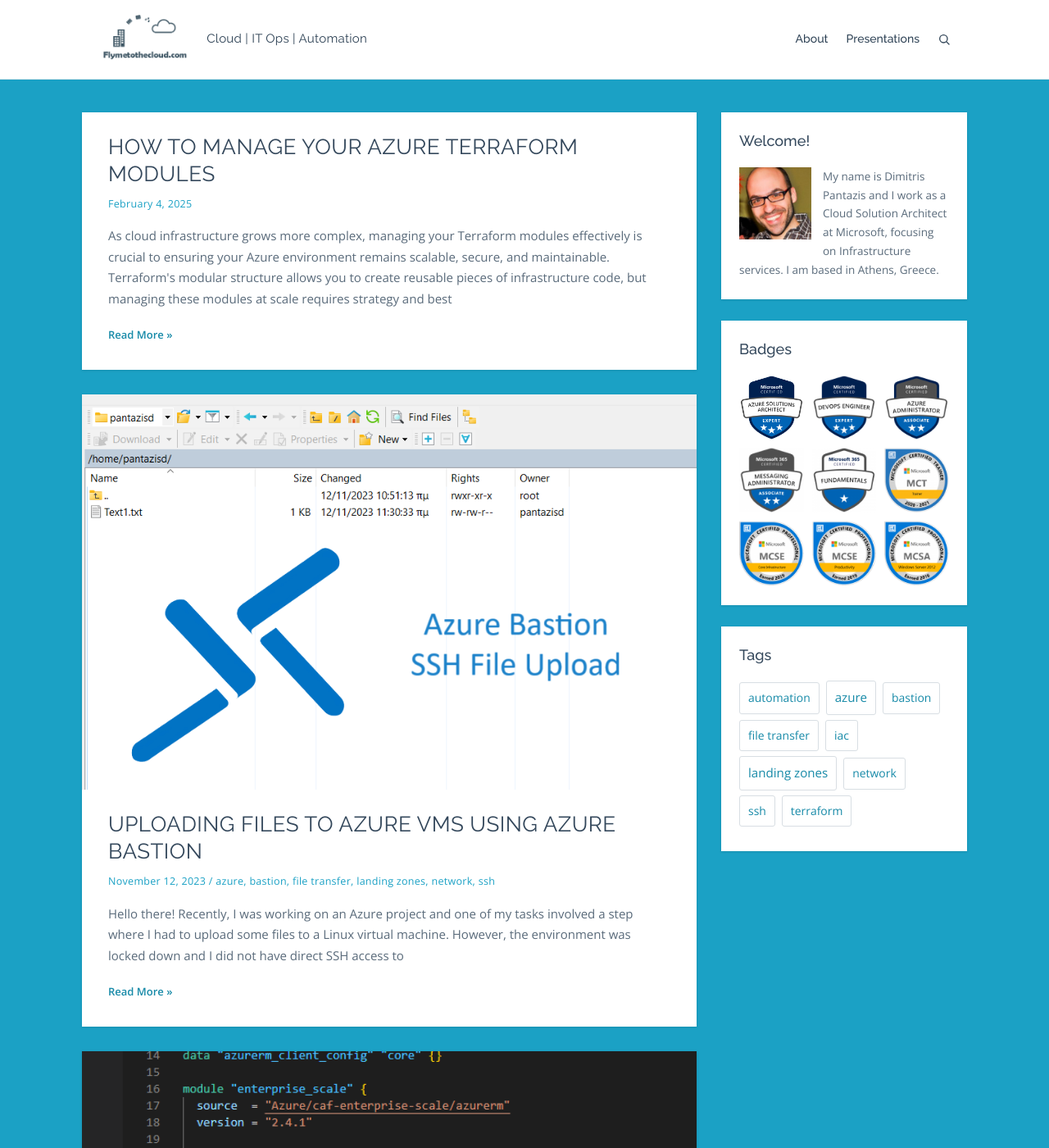
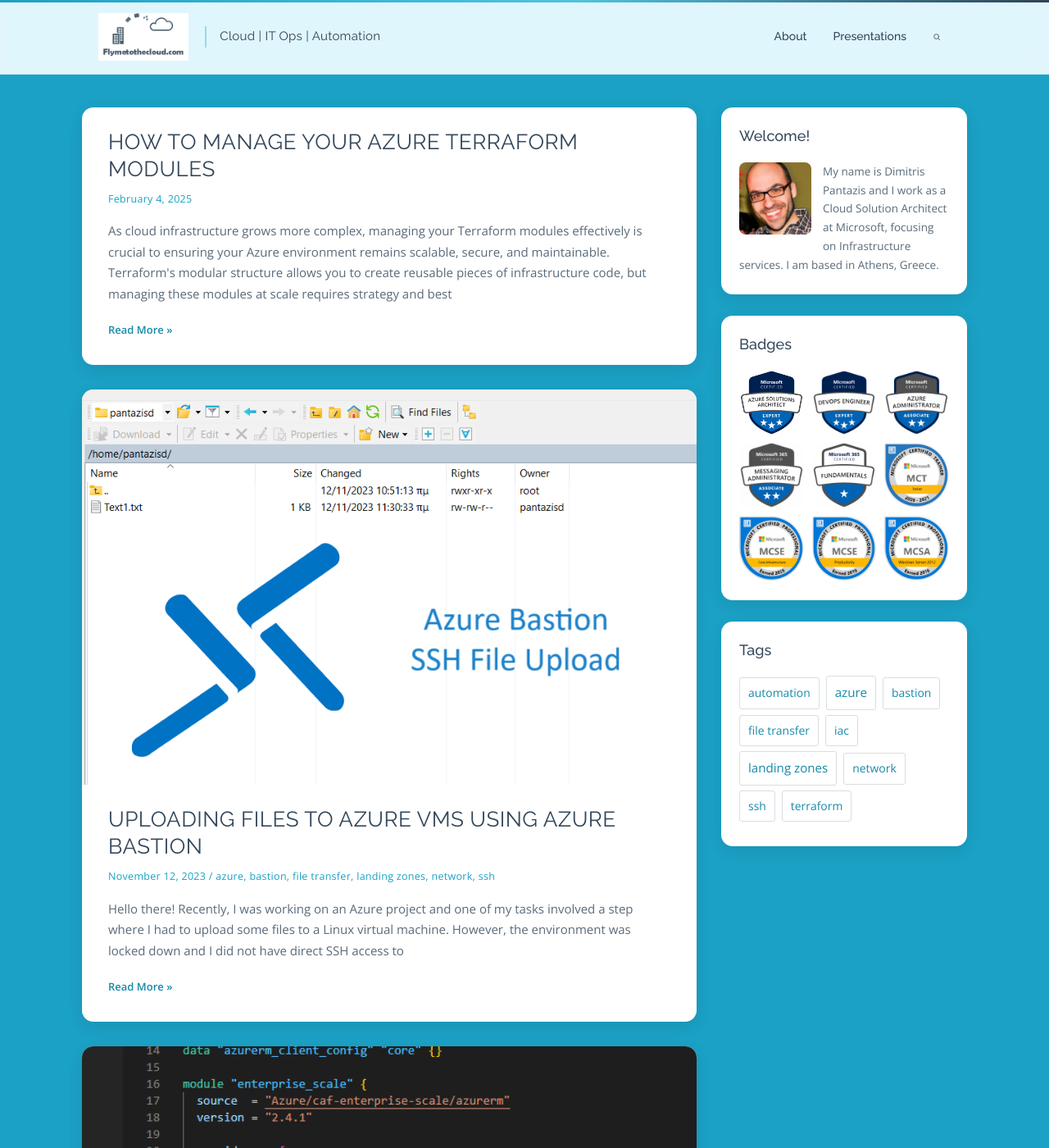
Before and after one commit to dpantaz/flymetothecloud, a Jekyll site: the page built from index.md, in a window 1280 px wide and 1400 px high. Shown: the whole window at 82% size. Built offline with Jekyll 4.4.1, drawn with Linux system fonts in a browser that asks for light colours.

Commit message:
Refresh header (sticky + shrink on scroll) and round home components
- Header: glass/blur background, teal gradient accent line, pill nav links
- Sticky header that shrinks the logo and hides the tagline on scroll (JS toggles .scrolled)
- Rounded corners on post cards, sidebar widgets, single-post container, avatar
- Post cards lift slightly on hover

Co-authored-by: Copilot App <223556219+Copilot@users.noreply.github.com>
Copilot-Session: 3dd01e10-cf7f-4105-8805-ccea87f7022f

```diff
--- a/assets/css/style.css
+++ b/assets/css/style.css
@@ -8,7 +8,9 @@
   --navy: #2f4356;
   --ink: #33475b;
   --body: #5a6b7b;
-  --card-shadow: 0 1px 3px rgba(0, 0, 0, .12);
+  --card-shadow: 0 6px 18px rgba(16, 34, 48, .10);
+  --radius: 14px;
+  --radius-sm: 8px;
 }
 
 * { box-sizing: border-box; }
@@ -31,19 +33,41 @@ img { max-width: 100%; height: auto; }
 
 /* --- Header ---------------------------------------------------------------- */
 .site-header {
-  background: #fff;
-  border-bottom: 1px solid #ececec;
+  position: sticky;
+  top: 0;
+  z-index: 100;
+  background: rgba(255, 255, 255, .88);
+  backdrop-filter: saturate(160%) blur(10px);
+  -webkit-backdrop-filter: saturate(160%) blur(10px);
+  border-bottom: 1px solid rgba(27, 161, 197, .14);
+  box-shadow: 0 1px 0 rgba(16, 34, 48, .02);
+  transition: box-shadow .25s ease, background .25s ease;
+}
+/* teal accent line along the top edge */
+.site-header::before {
+  content: "";
+  position: absolute;
+  inset: 0 0 auto 0;
+  height: 3px;
+  background: linear-gradient(90deg, var(--teal), #4fc3df 55%, var(--navy));
+}
+.site-header.scrolled {
+  background: rgba(255, 255, 255, .96);
+  box-shadow: 0 8px 24px rgba(16, 34, 48, .12);
 }
 .header-inner {
   max-width: 1080px;
   margin: 0 auto;
-  padding: 18px 20px;
+  padding: 16px 20px;
   display: flex;
   align-items: center;
   gap: 18px;
+  transition: padding .25s ease;
 }
+.site-header.scrolled .header-inner { padding: 8px 20px; }
 .site-logo { display: inline-flex; align-items: center; flex: 0 0 auto; }
-.site-logo img { height: 60px; width: auto; }
+.site-logo img { height: 58px; width: auto; transition: height .25s ease; }
+.site-header.scrolled .site-logo img { height: 40px; }
 .site-logo-text { font-family: "Raleway", sans-serif; font-size: 26px; font-weight: 600; color: var(--navy); }
 .site-tagline {
   color: var(--navy);
@@ -51,12 +75,17 @@ img { max-width: 100%; height: auto; }
   font-weight: 400;
   font-size: 15px;
   letter-spacing: .3px;
+  padding-left: 16px;
+  margin-left: 2px;
+  border-left: 2px solid rgba(27, 161, 197, .35);
+  transition: opacity .2s ease;
 }
+.site-header.scrolled .site-tagline { opacity: 0; }
 .site-nav {
   margin-left: auto;
   display: flex;
   align-items: center;
-  gap: 22px;
+  gap: 8px;
 }
 .site-nav a {
   color: var(--navy);
@@ -64,9 +93,21 @@ img { max-width: 100%; height: auto; }
   font-weight: 500;
   font-size: 14px;
   text-transform: capitalize;
+  padding: 7px 12px;
+  border-radius: 999px;
+  transition: color .15s ease, background .15s ease;
 }
-.site-nav a:hover { color: var(--teal); text-decoration: none; }
-.nav-search { display: inline-flex; align-items: center; color: var(--navy); }
+.site-nav a:hover { color: var(--teal-dark); background: rgba(27, 161, 197, .10); text-decoration: none; }
+.nav-search {
+  display: inline-flex;
+  align-items: center;
+  justify-content: center;
+  width: 34px;
+  height: 34px;
+  color: var(--navy);
+  border-radius: 50%;
+}
+.nav-search:hover { color: var(--teal-dark); background: rgba(27, 161, 197, .10); }
 
 /* --- Layout ---------------------------------------------------------------- */
 .page-wrap { padding: 40px 20px; }
@@ -86,6 +127,12 @@ img { max-width: 100%; height: auto; }
   box-shadow: var(--card-shadow);
   margin-bottom: 30px;
   overflow: hidden;
+  border-radius: var(--radius);
+  transition: transform .2s ease, box-shadow .2s ease;
+}
+.post-card:hover {
+  transform: translateY(-3px);
+  box-shadow: 0 14px 30px rgba(16, 34, 48, .16);
 }
 .card-image { display: block; }
 .card-image img { display: block; width: 100%; }
@@ -120,6 +167,7 @@ img { max-width: 100%; height: auto; }
   background: #fff;
   box-shadow: var(--card-shadow);
   padding: 34px 40px 40px;
+  border-radius: var(--radius);
 }
 .single-title {
   margin: 0 0 10px;
@@ -173,6 +221,7 @@ img { max-width: 100%; height: auto; }
   box-shadow: var(--card-shadow);
   padding: 20px 22px 24px;
   margin-bottom: 26px;
+  border-radius: var(--radius);
 }
 .widget-title {
   margin: 0 0 16px;
@@ -188,6 +237,7 @@ img { max-width: 100%; height: auto; }
   height: 88px;
   object-fit: cover;
   margin: 0 14px 8px 0;
+  border-radius: var(--radius-sm);
 }
 .welcome-body p { margin: 0; font-size: 13.5px; }
 
```
Also changed, not shown: _layouts/default.html (+11 -0 lines).
